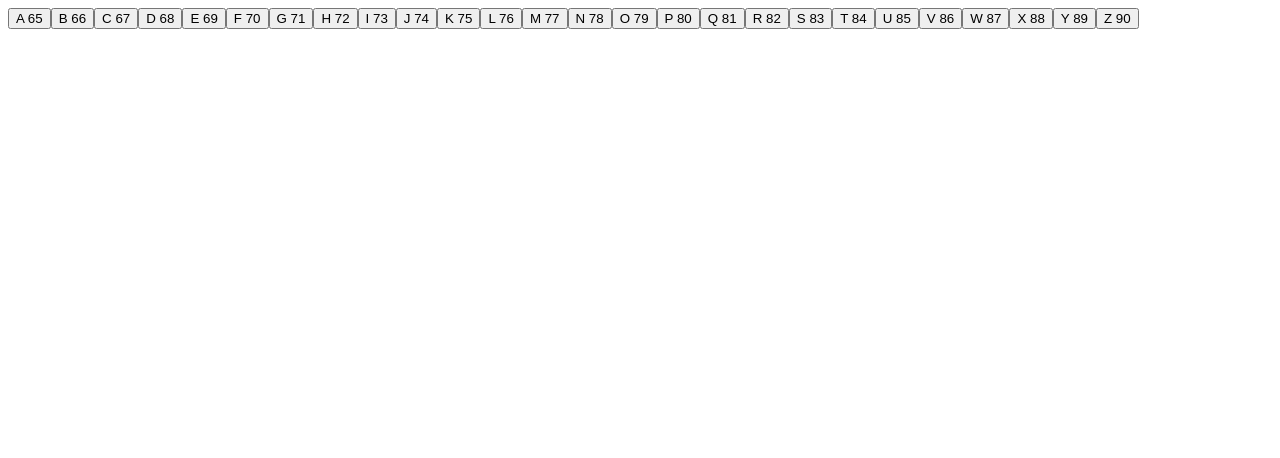
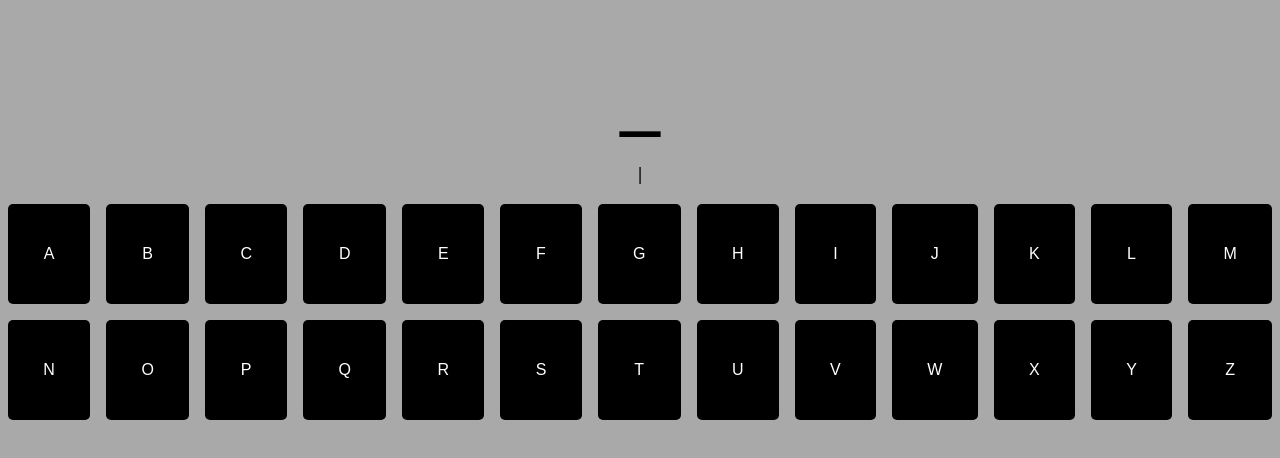
Before and after one commit to IAFahim/DrumKit, a plain HTML site: page index.html in a window 1280 px wide. Drawn offline with Linux system fonts and the light colour scheme.

Commit message:
added some style happy?

```diff
--- a/index.html
+++ b/index.html
@@ -3,8 +3,12 @@
 <head>
     <meta charset="UTF-8">
     <title>Drum</title>
+    <link type="text/css" href="src/css/index.css" rel="stylesheet">
 </head>
 <body>
-    <script src="src/js/index.js"></script>
+<h1 id="show">_</h1>
+<h3 id="key">|</h3>
+<div id="keysHolder"></div>
+<script src="src/js/index.js"></script>
 </body>
 </html>
--- /dev/null
+++ b/src/css/index.css
@@ -0,0 +1,29 @@
+body {
+    background: darkgray;
+}
+
+h1{
+    font-size: 5rem;
+    text-align:center;
+    margin-bottom: 0;
+}
+
+h3{
+    text-align:center;
+}
+
+#keysHolder {
+    display: grid;
+    gap: 1rem;
+    grid-template-rows: 100px 100px auto;
+    grid-template-columns: repeat(13, auto);
+
+}
+
+button {
+    color: white;
+    background: black;
+    font-size: 1rem;
+    border: none;
+    border-radius: 5px;
+}
--- a/src/js/index.js
+++ b/src/js/index.js
@@ -2,20 +2,29 @@ var Keys = /** @class */ (function () {
     function Keys(a, z) {
         var _this = this;
         this.add = function () {
+            var src = document.getElementById("keysHolder");
             var _loop_1 = function (i) {
                 var key = document.createElement("button");
                 key.setAttribute("class", "keys");
                 key.setAttribute("data-key", i + "");
-                key.innerText = String.fromCharCode(i) + " " + i;
+                key.setAttribute("title", i + "");
+                key.innerText = String.fromCharCode(i);
                 key.addEventListener("click", function (e) {
-                    _this.sound(parseInt(key.dataset["key"]));
+                    var x = key.dataset["key"];
+                    _this.sound(parseInt(x));
+                    _this._key.innerText = key.innerText;
+                    _this._show.innerText = x;
                 });
-                document.body.appendChild(key);
+                src.appendChild(key);
             };
             for (var i = _this._a; i <= _this._z; i++) {
                 _loop_1(i);
             }
-            addEventListener("keydown", function (e) { return _this.sound(e.keyCode); });
+            addEventListener("keydown", function (e) {
+                _this._show.innerText = e.keyCode + "";
+                _this._key.innerText = e.key.toUpperCase();
+                _this.sound(e.keyCode);
+            });
         };
         this.sound = function (x) {
             if (_this._a > x || x > _this._z) {
@@ -27,8 +36,9 @@ var Keys = /** @class */ (function () {
         };
         this._a = a.charCodeAt(0);
         this._z = z.charCodeAt(0);
-        console.log(this._a, this._z);
         this._voice = new SpeechSynthesisUtterance();
+        this._show = document.getElementById("show");
+        this._key = document.getElementById("key");
         this.add();
     }
     return Keys;
```
Also changed, not shown: 2 other files.
